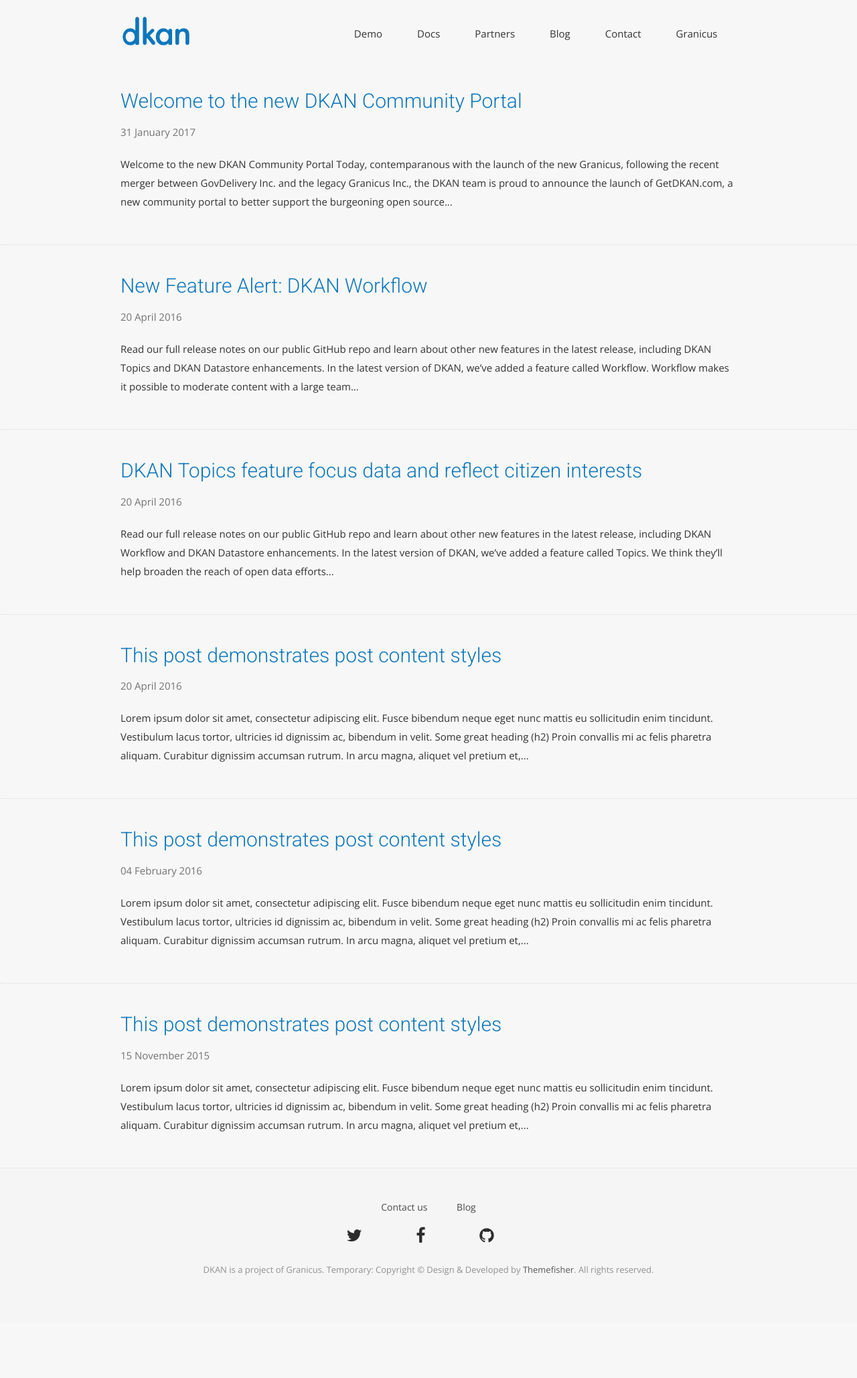
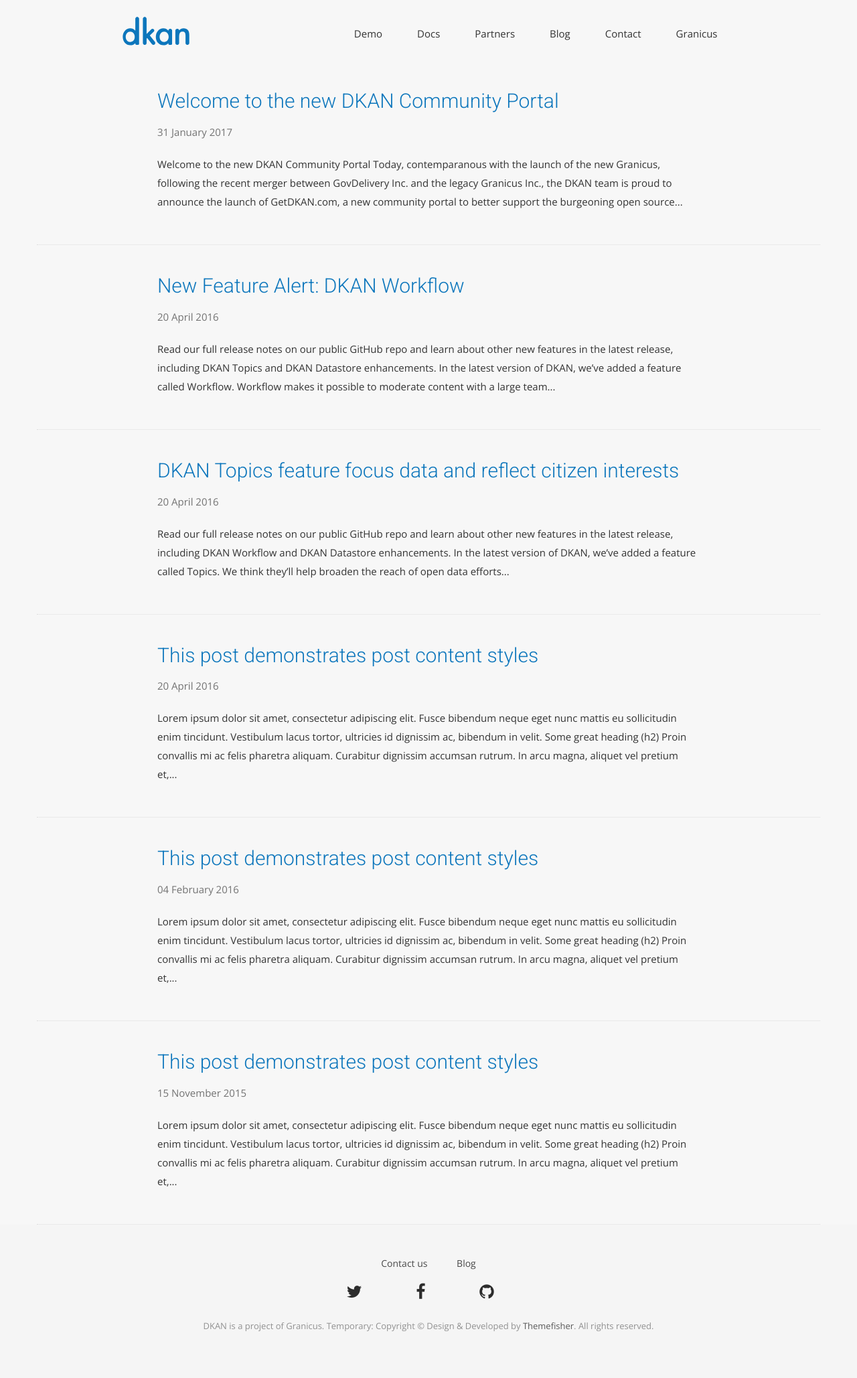
Before and after one commit to GetDKAN/GetDKAN.com, a Jekyll site: the page built from blog.html, in a window 1280 px wide. Shown: the whole page at 67% size. Built offline with Jekyll 4.4.1, drawn with Linux system fonts in a browser that asks for light colours; nearby versions of some CDN libraries; some web fonts are replaced; before the commit the page ends 1974 px from its top, so only the background shows below that.

Commit message:
Update blog.html

```diff
--- a/blog.html
+++ b/blog.html
@@ -3,7 +3,9 @@
 title: Blog
 permalink: /blog/
 ---
-
+<section id="blog-index">
+  <div class="container">
+    <div class="row">
       {% for post in site.posts %}
       <div class="post-area">
         <a href="{{ post.url | prepend: site.baseurl }}" class="bold">{{ post.title }}</a>
@@ -13,3 +15,6 @@
         </p>
       </div>
       {% endfor %}
+    </div>
+  </div>
+</section>
```
Lines whose indentation alone changed are shown as unchanged.
